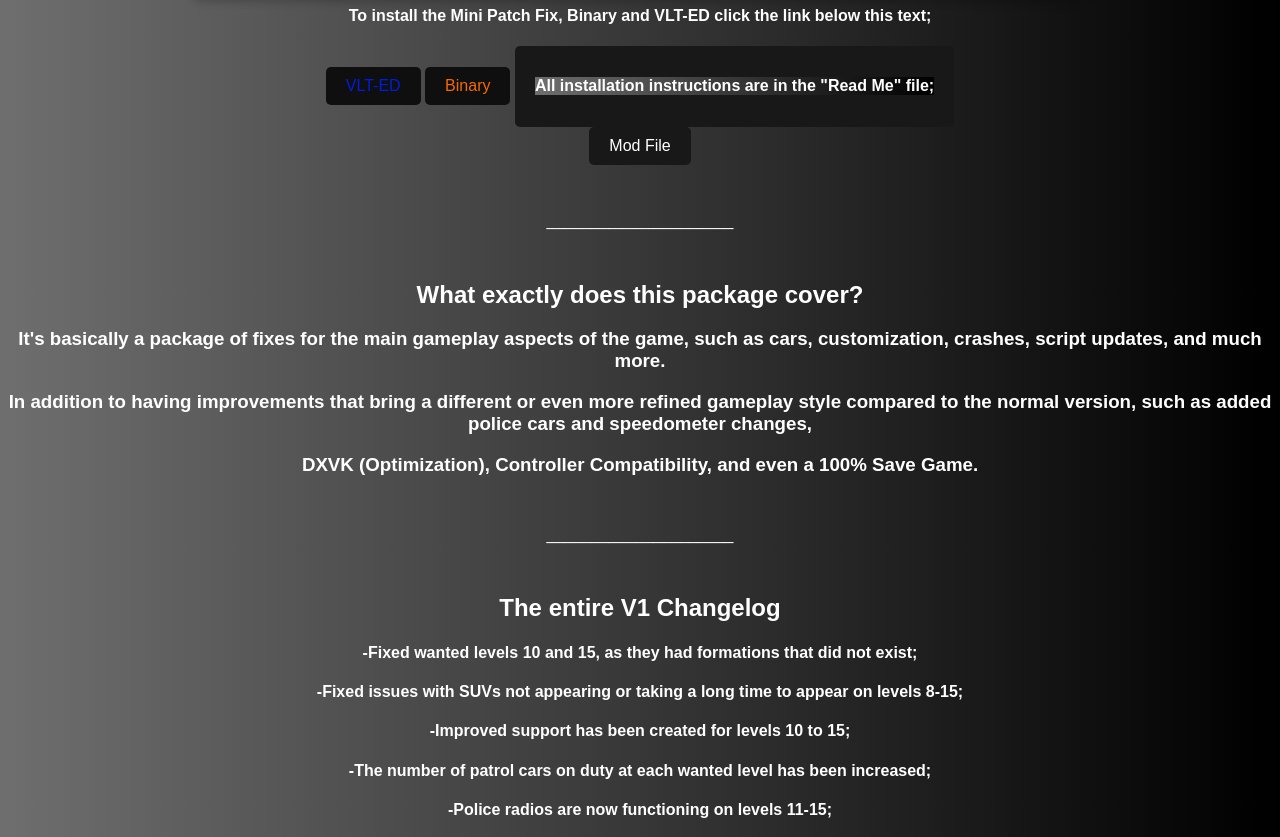
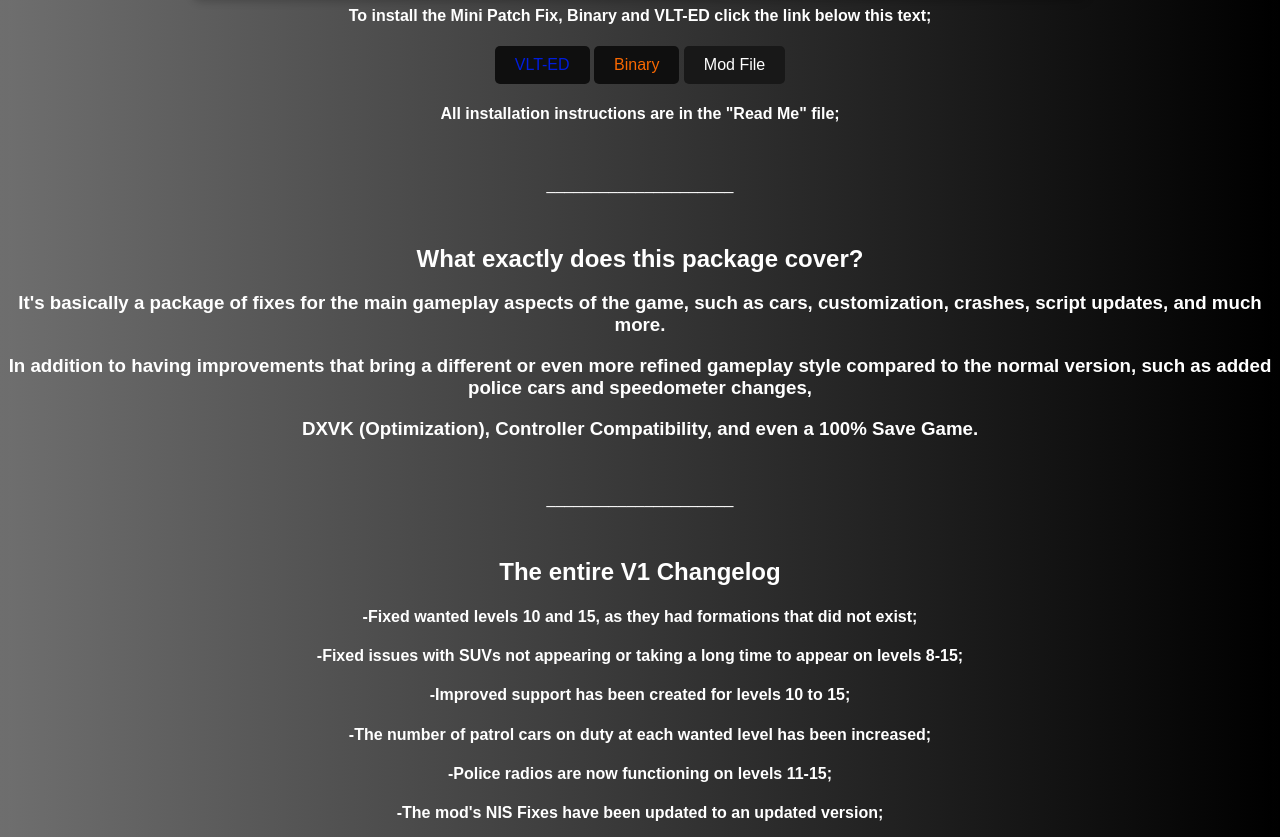
Before and after one commit to ApolloS-a11y/MPF, a plain HTML site: page index-en.html in a window 1280 px wide. Shown: the part 986-1823 px from the top of the page. Drawn offline with Linux system fonts and the light colour scheme.

Commit message:
Refactor HTML structure and styles for clarity

```diff
--- a/index-en.html
+++ b/index-en.html
@@ -128,12 +128,8 @@ body {
         <h4>To install the Mini Patch Fix, Binary and VLT-ED click the link below this text;</h4>
 		<a href="https://nfs-tools.blogspot.com/2019/02/nfs-vlted-v46-released.html" class="btn-animado"; style="display: inline-block; padding: 10px 20px; background: #0f0f0f; color: rgb(0, 29, 221); text-decoration: none; border-radius: 5px;">VLT-ED</a>
 		<a href="https://nfsmods.xyz/mod/1638" class="btn-animado"; style="display: inline-block; padding: 10px 20px; background: #0f0f0f; color: rgb(249, 104, 0); text-decoration: none; border-radius: 5px;">Binary</a>
-        <a href="https://sharemods.com/br6rdf056f7q/Mini_Patch_Fix_Ultimate_Edition_V4.0.zip.html" class="btn-animado"; style="display: inline-block; padding: 10px 20px; background: #181818; color: white; text-decoration: none; border-radius: 5px;">
+        <a href="https://sharemods.com/br6rdf056f7q/Mini_Patch_Fix_Ultimate_Edition_V4.0.zip.html" class="btn-animado"; style="display: inline-block; padding: 10px 20px; background: #181818; color: white; text-decoration: none; border-radius: 5px;">Mod File</a>
 		<h4>All installation instructions are in the "Read Me" file;</h4>
-    <div style="text-align: center;">
-        Mod File
-        </a>
-    </div>
         <p style="line-height: 5.0;">_____________________</p>
         <h2>What exactly does this package cover?</h2>
         <h3>It's basically a package of fixes for the main gameplay aspects of the game, such as cars, customization, crashes, script updates, and much more.</h3>
```
